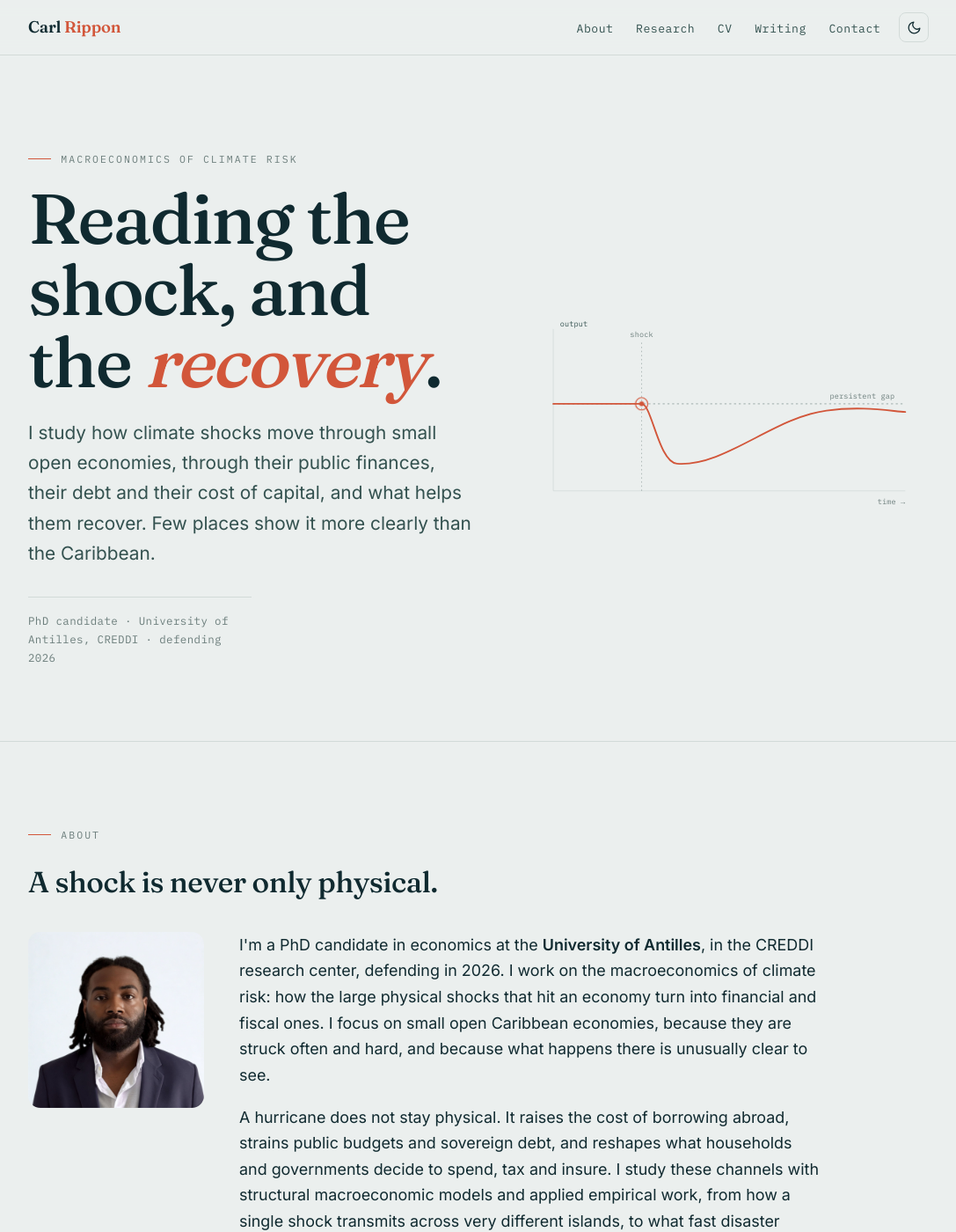
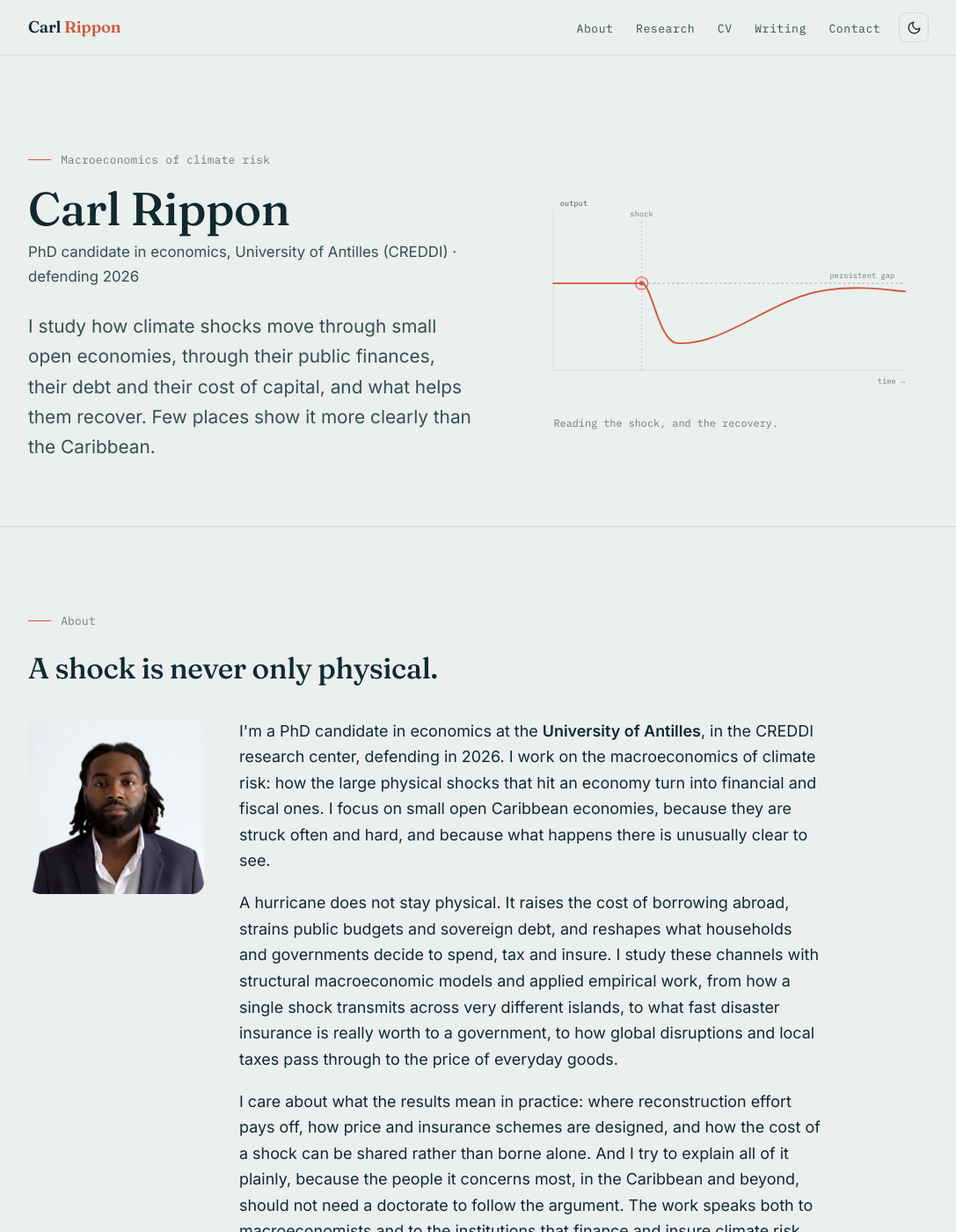
Before and after one commit to carlrippon/carlrippon.github.io, a Jekyll site: the page built from index.html, in a window 1280 px wide and 1400 px high. Shown: the whole window at 88% size, without its empty margins (96-1183 px from the left). Built offline with Jekyll 4.4.1, drawn with Linux system fonts in a browser that asks for light colours.

Commit message:
Add files via upload

```diff
--- a/index.html
+++ b/index.html
@@ -19,7 +19,7 @@
 <meta name="twitter:image" content="https://carlrippon.github.io/assets/images/social-card-en.png">
 <link rel="preconnect" href="https://fonts.googleapis.com">
 <link rel="preconnect" href="https://fonts.gstatic.com" crossorigin>
-<link href="https://fonts.googleapis.com/css2?family=Fraunces:opsz,wght@9..144,400;9..144,500;9..144,600&family=Inter:wght@400;500;600&family=IBM+Plex+Mono:wght@400;500&display=swap" rel="stylesheet">
+<link href="https://fonts.googleapis.com/css2?family=Fraunces:opsz,wght,SOFT,WONK@9..144,400..600,0..100,0..1&family=Inter:wght@400;500;600&family=IBM+Plex+Mono:wght@400;500&display=swap" rel="stylesheet">
 <style>
   :root{
     --ink:#102A30;
@@ -63,11 +63,10 @@
   /* ---------- mono eyebrow ---------- */
   .eyebrow{
     font-family:var(--mono);
-    font-size:.72rem;
-    letter-spacing:.18em;
-    text-transform:uppercase;
+    font-size:.8rem;
+    letter-spacing:.02em;
     color:var(--text-muted);
-    margin:0 0 1.1rem;
+    margin:0 0 1rem;
     display:flex;align-items:center;gap:.7rem;
   }
   .eyebrow::before{
@@ -115,13 +114,16 @@
   .hero h1{
     font-family:var(--display);
     font-weight:500;
-    font-size:clamp(2.7rem,6.4vw,5rem);
-    line-height:1.02;
-    letter-spacing:-.025em;
-    margin:.2rem 0 1.4rem;
+    font-size:clamp(2.3rem,4.2vw,3.3rem);
+    line-height:1.08;
+    letter-spacing:-.01em;
+    margin:0 0 .5rem;
+    font-variation-settings:"opsz" 48,"SOFT" 0,"WONK" 0;
   }
-  .hero h1 em{font-style:italic;color:var(--accent);}
-  .lede{font-size:clamp(1.05rem,1.7vw,1.3rem);color:var(--text-2);max-width:40ch;margin:0 0 2rem;}
+  .hero .role{font-size:1.05rem;color:var(--text-2);margin:0 0 1.6rem;}
+  .hero .figcap{font-family:var(--mono);font-size:.74rem;color:var(--text-muted);margin:.6rem 0 0 8%;}
+  h2,h3,.brand{font-variation-settings:"SOFT" 0,"WONK" 0;}
+  .lede{font-size:clamp(1.05rem,1.7vw,1.3rem);color:var(--text-2);max-width:40ch;margin:0;}
   .status{font-family:var(--mono);font-size:.78rem;color:var(--text-muted);letter-spacing:.03em;
     border-top:1px solid var(--border);padding-top:1rem;max-width:34ch;}
 
@@ -191,7 +193,7 @@
   /* contact */
   .contact-grid{display:grid;grid-template-columns:1fr 1fr;gap:40px;}
   .contact-grid p{margin:0 0 .5rem;}
-  .contact-grid .label{font-family:var(--mono);font-size:.72rem;letter-spacing:.14em;text-transform:uppercase;color:var(--text-muted);margin:0 0 .6rem;}
+  .contact-grid .label{font-family:var(--mono);font-size:.8rem;letter-spacing:.02em;color:var(--text-muted);margin:0 0 .6rem;}
   .contact-grid a{color:var(--link);text-decoration:none;border-bottom:1px solid transparent;transition:border-color .2s;}
   .contact-grid a:hover,.contact-grid a:focus-visible{border-color:var(--link);}
   .biglink{font-family:var(--display);font-size:1.4rem;font-weight:500;}
@@ -253,9 +255,9 @@
     <div class="wrap hero-grid">
       <div>
         <p class="eyebrow">Macroeconomics of climate risk</p>
-        <h1>Reading the shock, and the <em>recovery</em>.</h1>
+        <h1>Carl Rippon</h1>
+        <p class="role">PhD candidate in economics, University of Antilles (CREDDI) · defending 2026</p>
         <p class="lede">I study how climate shocks move through small open economies, through their public finances, their debt and their cost of capital, and what helps them recover. Few places show it more clearly than the Caribbean.</p>
-        <p class="status">PhD candidate · University of Antilles, CREDDI · defending 2026</p>
       </div>
       <div class="hero-art">
         <svg class="irf" viewBox="0 0 600 320" role="img" aria-label="An impulse response curve: output drops sharply on impact, then recovers slowly toward, but not fully back to, its baseline.">
@@ -277,6 +279,7 @@
           <text class="reveal" x="566" y="298" text-anchor="end">time →</text>
           <text class="reveal" x="455" y="142">persistent gap</text>
         </svg>
+        <p class="figcap">Reading the shock, and the recovery.</p>
       </div>
     </div>
   </section>
```
